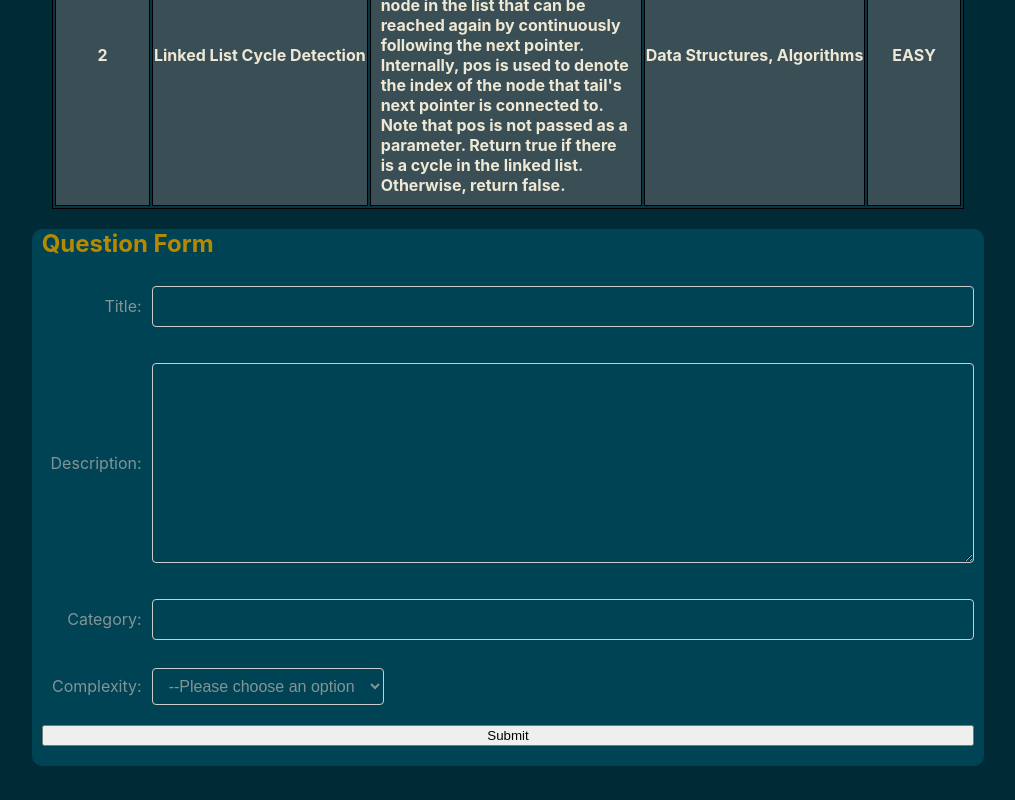
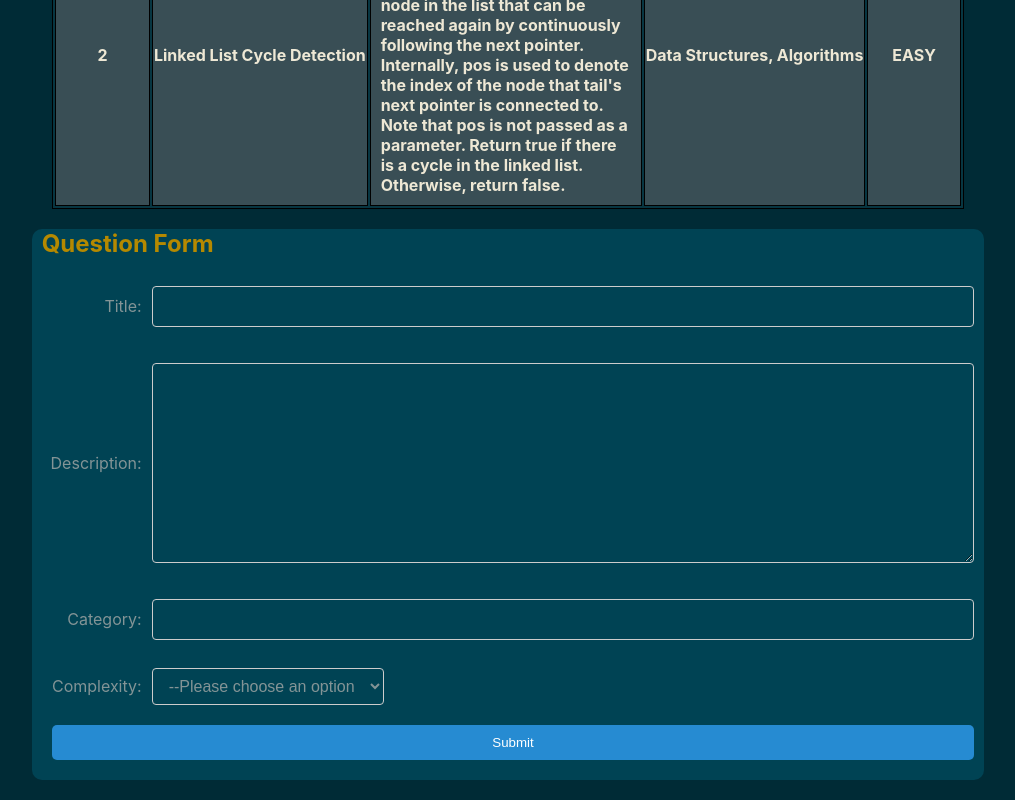
Before and after one commit to PeanutButters93/ay2324s1-course-assessment-g53, a React (Create React App) app: page / in a window 1280 px wide. Shown: the part 430-1230 px from the top of the page, without its empty margins (132-1147 px from the left). Built offline with nearby package versions, Linux system fonts and the light colour scheme; the HTML template or start-up script is replaced by a standard one.

Commit message:
Remove commented code

```diff
--- a/src/QuestionForm.js
+++ b/src/QuestionForm.js
@@ -39,59 +39,8 @@ const QuestionForm = (props) => {
 
     return (
         <form className = "QuestionForm" onSubmit = {handleSubmit}>
+
             <h2 className = "left-aligned">Question Form</h2>
-
-            {/* <div className = "TitleCategoryComplexity">
-
-                <div className = "TitleCategory">
-
-                    <div className = "Title">
-                        <label htmlFor = "title">Title: </label>
-                        <input
-                        type = "text"
-                        id = "title"
-                        value = { title }
-                        onChange = {(event) => setTitle(event.target.value)}
-                        />
-                    </div>
-
-                    <div className = "Category">
-                        <label htmlFor = "category">Category: </label>
-                        <input
-                        type = "text"
-                        id = "category"
-                        value = { category }
-                        onChange = {(event) => setCategory(event.target.value)}
-                        />
-                    </div>
-
-                </div>
-
-                <div className = "Complexity">
-                    <label htmlFor = "complexity">Complexity: </label>
-                    <select
-                    id = "complexity"
-                    value={ complexity }
-                    onChange = {(event) => setComplexity(event.target.value)}>
-                        <option value = "">--Please choose an option--</option>
-                        {Object.values(COMPLEXITY).map((option) => (
-                            <option key={option} value={option}>
-                                {option}
-                            </option>
-                        ))}
-                    </select>
-                </div>
-
-            </div>
-
-            <div className = "Description">
-                <label htmlFor = "description">Description: </label>
-                <textarea
-                  id = "description"
-                  value = { description }
-                  onChange = {(event) => setDescription(event.target.value)}
-                />
-            </div> */}
 
             <div className = "form-group">
 
@@ -140,7 +89,7 @@ const QuestionForm = (props) => {
                     </select>
                 </div>
 
-                <button type = "submit" onClick = {handleSubmit}>Submit</button>
+                <button type = "submit" className = "button" onClick = {handleSubmit}>Submit</button>
 
                 {errorMessage && <div className="error-message">{errorMessage}</div>}
             </div>
```
